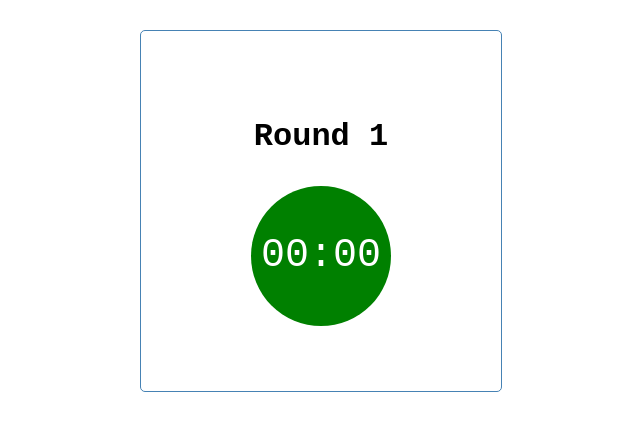
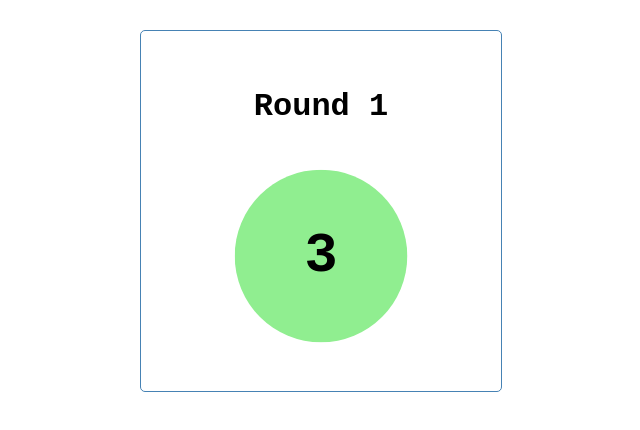
Before and after one commit to lightandluck/breathtimer, a React (Create React App) app: page / in a window 1280 px wide. Shown: the top 430 px of the page, without its empty margins (319-959 px from the left). Built offline with nearby package versions, Linux system fonts and the light colour scheme.

Commit message:
Flow and styles are correct

```diff
--- a/public/index.html
+++ b/public/index.html
@@ -2,14 +2,12 @@
 <html lang="en">
   <head>
     <meta charset="utf-8" />
-    <link rel="icon" href="%PUBLIC_URL%/favicon.ico" />
     <meta name="viewport" content="width=device-width, initial-scale=1" />
     <meta name="theme-color" content="#000000" />
     <meta
       name="description"
       content="Web site created using create-react-app"
     />
-    <link rel="apple-touch-icon" href="%PUBLIC_URL%/logo192.png" />
     <!--
       manifest.json provides metadata used when your web app is installed on a
       user's mobile device or desktop. See https://developers.google.com/web/fundamentals/web-app-manifest/
@@ -24,7 +22,7 @@
       work correctly both with client-side routing and a non-root public URL.
       Learn how to configure a non-root public URL by running `npm run build`.
     -->
-    <title>React App</title>
+    <title>Breath Timer</title>
   </head>
   <body>
     <noscript>You need to enable JavaScript to run this app.</noscript>
--- a/src/App.css
+++ b/src/App.css
@@ -13,6 +13,14 @@
   row-gap: 10px;
 }
 
+.circle {
+  width: 200px;
+  height: 200px;
+  border-radius: 100px;
+  display: flex;
+  justify-content: center;
+  align-items: center;
+}
 
 /* .App {
   text-align: center;
--- a/src/App.js
+++ b/src/App.js
@@ -8,11 +8,12 @@ import { useState, useEffect } from 'react'
 
 function App() {
   const [showWhichComponent, setShowWhichComponent] = useState('breathCounter')
-  const [round, setRound] = useState(1)
+  const [session, setSession] = useState(1)
   const [count, setCount] = useState(1)
-  const [countdown, setCountdown] = useState(15)
+  const [countdown, setCountdown] = useState(-1)
 
-  const maxBreaths = 2
+  const maxBreaths = 40
+  const maxCountdown = 15
 
   useInterval(() => {
     setCount(count + 1);
@@ -24,9 +25,11 @@ function App() {
   useInterval(() => {
     setCountdown(countdown - 1)
     if (countdown === 0) {
+      setCount(1)
+      setSession(session + 1)
       setShowWhichComponent('breathCounter')
     }
-  }, (countdown === 0) ? null : 1000)
+  }, (countdown < 0) ? null : 1000)
 
   // useEffect(() => {
   //   setCount(1)
@@ -46,9 +49,9 @@ function App() {
   const showComponent = (showWhichComponent) => {
     switch (showWhichComponent) {
       case 'breathCounter':
-        return <BreathCounter count={count} />
+        return <BreathCounter count={count} setCount={setCount} maxBreaths={maxBreaths} />
       case 'stopwatch':
-        return <Stopwatch setShowWhichComponent={setShowWhichComponent} setCount={setCount}/>
+        return <Stopwatch setShowWhichComponent={setShowWhichComponent} setCountdown={setCountdown} maxCountdown={maxCountdown}/>
       case 'countdown':
         return <Countdown countdown={countdown}/>
       default:
@@ -59,7 +62,7 @@ function App() {
 
   return (
     <div className="container">
-      <h1>Round {round}</h1>
+      <h1>Round {session}</h1>
       {showComponent(showWhichComponent)}
     </div>
   );
--- a/src/components/BreathCounter.css
+++ b/src/components/BreathCounter.css
@@ -1,19 +1,10 @@
-.bubble {
-  width: 140px;
-  height: 140px;
-  background: lightgreen;
-  border-radius: 70px;
-  display: flex;
-  justify-content: center;
-  align-items: center;
-}
-
 .counter {
   font-size: 64px;
   font-weight: bold;
 }
 
-.bubble {
+.breathCounter {
+  background: lightgreen;
   animation-duration: 3500ms;
   animation-name: breath;
   animation-iteration-count: infinite;
--- a/src/components/BreathCounter.js
+++ b/src/components/BreathCounter.js
@@ -1,12 +1,12 @@
 import './BreathCounter.css'
 
-const BreathCounter = ({ count }) => {
-  const onClick = () => {
-    console.log('hello')
+const BreathCounter = ({ count, setCount, maxBreaths }) => {
+  const continueToStopwatch = () => {
+    setCount(maxBreaths)
   }
 
   return (
-    <div className="bubble" onClick={onClick}>
+    <div className="circle breathCounter" onClick={continueToStopwatch}>
       <p className="counter">{count}</p>
     </div>
   )
--- a/src/components/Countdown.js
+++ b/src/components/Countdown.js
@@ -2,7 +2,7 @@ import styles from "./Countdown.module.css";
 
 const Countdown = ({ countdown }) => {
   return (
-    <div className={styles.countdown}>
+    <div className={`${styles.countdown} circle`}>
       <p className={styles.countdownDisplay}>{countdown}</p>
     </div>
   )
--- a/src/components/Countdown.module.css
+++ b/src/components/Countdown.module.css
@@ -1,11 +1,11 @@
 .countdown {
-  width: 140px;
-  height: 140px;
+  /* width: 140px;
+  height: 140px; */
   background: lightblue;
-  border-radius: 70px;
+  /* border-radius: 70px;
   display: flex;
   justify-content: center;
-  align-items: center;
+  align-items: center; */
 }
 
 .countdownDisplay {
--- a/src/components/Stopwatch.css
+++ b/src/components/Stopwatch.css
@@ -1,12 +1,12 @@
 .stopwatch {
-  width: 140px;
-  height: 140px;
+  /* width: 140px;
+  height: 140px; */
   background: green;
-  border-radius: 70px;
+  /* border-radius: 70px;
   display: flex;
   justify-content: center;
   align-items: center;
-  flex-direction: column;
+  flex-direction: column; */
 }
 
 .stopwatch-display {
--- a/src/components/Stopwatch.js
+++ b/src/components/Stopwatch.js
@@ -43,13 +43,13 @@ class Stopwatch extends Component {
       this.setState({
         timerTime: Date.now() - this.state.timerStart
       });
-    }, 10);
+    }, 1000);
   }
 
   showNextSteps = () => {
     this.stopTimer()
-    this.props.setCount(1)
-    this.props.setShowWhichComponent('breathCounter')
+    this.props.setCountdown(this.props.maxCountdown)
+    this.props.setShowWhichComponent('countdown')
   }
 
   render() {
@@ -58,7 +58,7 @@ class Stopwatch extends Component {
     let minutes = ("0" + (Math.floor(timerTime / 60000) % 60)).slice(-2);
 
     return (
-      <div className="stopwatch" onClick={this.showNextSteps}>
+      <div className="circle stopwatch" onClick={this.showNextSteps}>
         <p className="stopwatch-display">
           {minutes}:{seconds}
         </p>
```
